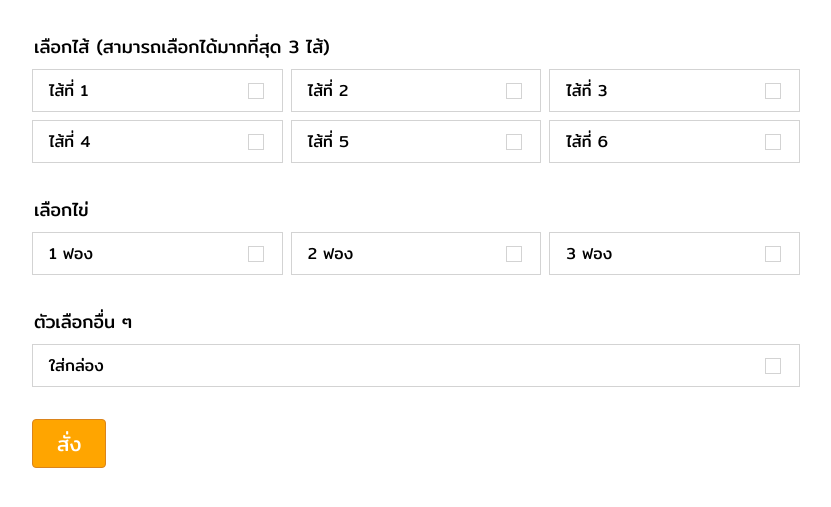
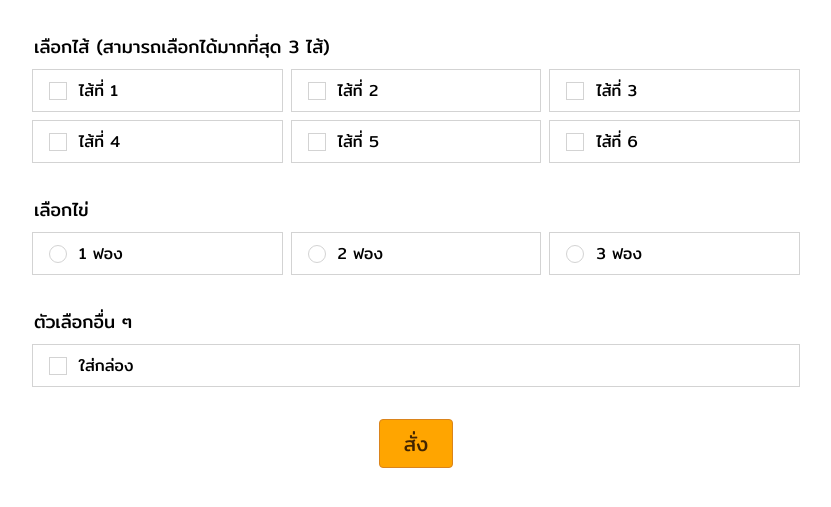
Before and after one commit to NaiNonTH/TheKaijeawProject, a Django app: page / in a window 1280 px wide. Shown: the part 194-701 px from the top of the page, without its empty margins (224-1055 px from the left). Run offline with Django 5.2, Linux system fonts and the light colour scheme.

Commit message:
เพิ่ม css ทำให้สวยขึ้น (เพิ่มเยอะมาก)

```diff
--- a/orders/static/menupage.css
+++ b/orders/static/menupage.css
@@ -16,8 +16,12 @@ body {
 
 header {
     background: orange;
-    padding: 8rem 1.5rem 1rem;
+    padding: 8rem 1rem 1rem;
     text-align: center;
+}
+
+header.compact {
+    padding: 1rem;
 }
 
 form {
@@ -54,49 +58,61 @@ form legend {
 }
 
 .checkbox-group input {
-    -webkit-appearance: none;
-    appearance: none;
+    position: absolute;
+    inset: 0;
+    z-index: 1;
+    opacity: 0;
+}
 
-    position: absolute;
-    top: 50%;
-    right: 1rem;
-    z-index: 1;
-    transform: translateY(-50%);
+.checkbox-group label {
+    display: flex;
+    align-items: center;
+    gap: 1ch;
 
+    padding: 0.5rem 1rem;
+    border: 1px solid lightgray;
+}
+
+.checkbox-group label::before {
+    content: "";
+    display: block;
     border: 1px solid lightgray;
     width: 1rem;
     height: 1rem;
 }
 
-.checkbox-group label {
-    display: block;
-    padding: 0.5rem 3rem 0.5rem 1rem;
-    border: 1px solid lightgray;
+.checkbox-group input:hover + label {
+    background: #ffedc8;
 }
 
-.checkbox-group label:hover {
-    border: 1px solid rgb(215, 245, 255);
-    box-shadow: 0 0 3px rgb(198, 234, 255);
-}
-
-.checkbox-group input:checked {
+.checkbox-group input:checked + label::before {
     border-color: #da841c;
     background: orange;
     box-shadow: inset 0 0 0 2px #fff;
+}
+
+.checkbox-group input[type="radio"] + label::before {
+    border-radius: 50%;
 }
 
 button,
 .checkbox-group input:checked + label {
     background: orange;
     border: 1px solid #da841c;
-    color: white;
+    color: #422400;
 }
 
 button {
     display: block;
+    margin: auto;
     border-radius: 0.25rem;
 
     font: inherit;
     font-size: 1.25em;
     padding: 0.5rem 1.5rem;
 }
+
+button:hover,
+.checkbox-group input:hover:checked + label {
+    background: #ffc863;
+}
```
